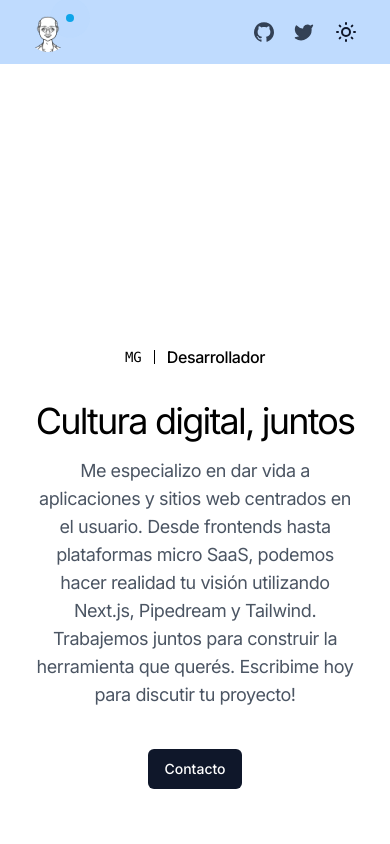
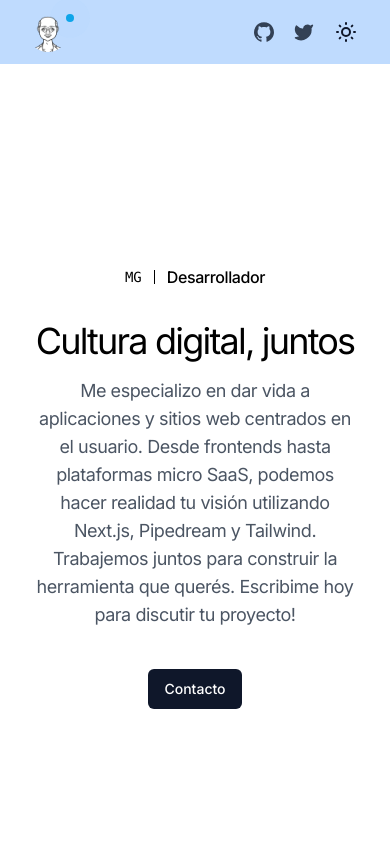
Before and after one commit to MiguelGalp/miPortfolio, a Next.js app: page / in a window 390 px wide. Shown: the top 844 px of the page. Built offline with nearby package versions, Linux system fonts and the light colour scheme; what tailwind-dracula, tailwind-gradient-mask-image would draw is missing.

Commit message:
mobile new hero layout

```diff
--- a/components/cover_image.tsx
+++ b/components/cover_image.tsx
@@ -28,7 +28,7 @@ import { Label } from "./ui/label"
 
 export function CoverImage() {
   return (
-    <div className="relative top-20 z-0 mx-auto flex min-h-screen justify-center bg-transparent lg:min-h-full">
+    <div className="relative z-0 mx-auto flex min-h-screen justify-center bg-transparent lg:top-20 lg:min-h-full">
       <div className="flex flex-1 flex-col justify-center p-8 md:px-12 lg:flex-none">
         <div className="mx-auto w-full lg:max-w-xl">
           <div className="mx-auto max-w-lg text-center lg:p-1 lg:text-left">
```
